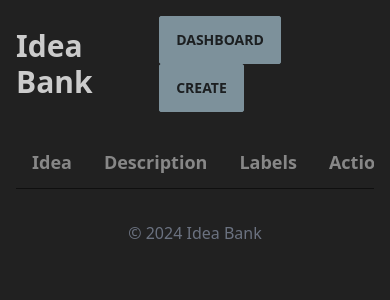
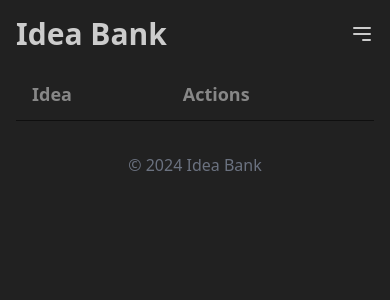
Before and after one commit to davebrougham/ibank, a Django app: page / in a window 390 px wide. Shown: the top 300 px of the page. Run offline with Django 5.2, Linux system fonts and the light colour scheme; data that the repository does not hold is empty; some libraries are stand-ins or nearby versions.

Commit message:
Fixed the label inputs, added mobile and smaller window responsive FE

```diff
--- a/bank/templates/base.html
+++ b/bank/templates/base.html
@@ -11,12 +11,23 @@
     {% block extra_head %}{% endblock %}
 </head>
 <body class="font-sans">
-    <div class="container mx-auto p-4">
-        <header class="flex justify-between items-center mb-6">
-            <h1 class="text-3xl font-bold">Idea Bank</h1>
-            <nav>
-                <a href="{% url 'dashboard' %}" class="btn btn-secondary mr-2">Dashboard</a>
-                <a href="{% url 'create' %}" class="btn btn-secondary mr-2">Create</a>
+    <div class="container mx-auto px-4 sm:px-6 lg:px-8">
+        <header class="py-4">
+            <div class="flex justify-between items-center">
+                <h1 class="text-3xl font-bold">Idea Bank</h1>
+                <button id="mobile-menu-button" class="sm:hidden">
+                    <svg class="w-6 h-6" fill="none" stroke="currentColor" viewBox="0 0 24 24" xmlns="http://www.w3.org/2000/svg">
+                        <path stroke-linecap="round" stroke-linejoin="round" stroke-width="2" d="M4 6h16M4 12h16m-7 6h7"></path>
+                    </svg>
+                </button>
+                <nav class="hidden sm:block">
+                    <a href="{% url 'dashboard' %}" class="btn btn-secondary mr-2">Dashboard</a>
+                    <a href="{% url 'create' %}" class="btn btn-secondary">Create</a>
+                </nav>
+            </div>
+            <nav id="mobile-menu" class="hidden mt-4 sm:hidden">
+                <a href="{% url 'dashboard' %}" class="block py-2 px-4 text-sm hover:bg-gray-700">Dashboard</a>
+                <a href="{% url 'create' %}" class="block py-2 px-4 text-sm hover:bg-gray-700">Create</a>
             </nav>
         </header>
         <main>
@@ -31,6 +42,17 @@
         </footer>
     </div>
 
+    <script>
+        document.addEventListener('DOMContentLoaded', function() {
+            const mobileMenuButton = document.getElementById('mobile-menu-button');
+            const mobileMenu = document.getElementById('mobile-menu');
+
+            mobileMenuButton.addEventListener('click', function() {
+                mobileMenu.classList.toggle('hidden');
+            });
+        });
+    </script>
+
     {% block extra_body %}{% endblock %}
 </body>
 </html>
--- a/bank/templates/dashboard.html
+++ b/bank/templates/dashboard.html
@@ -6,8 +6,8 @@
         <thead>
             <tr>
                 <th class="text-lg font-semibold">Idea</th>
-                <th class="text-lg font-semibold">Description</th>
-                <th class="text-lg font-semibold">Labels</th>
+                <th class="text-lg font-semibold hidden sm:table-cell">Description</th>
+                <th class="text-lg font-semibold hidden xl:table-cell">Labels</th>
                 <th class="text-lg font-semibold">Actions</th>
             </tr>
         </thead>
@@ -15,8 +15,8 @@
             {% for idea in ideas %}
             <tr data-id="{{ idea.id }}" class="hover:bg-gray-700 transition-colors duration-150 ease-in-out cursor-move border-b border-gray-600">
                 <td>{{ idea.name }}</td>
-                <td>{{ idea.description|truncatewords:20 }}</td>
-                <td>
+                <td class="hidden sm:table-cell">{{ idea.description|truncatewords:20 }}</td>
+                <td class="hidden xl:table-cell">
                     {% for label in idea.labels.all %}
                         <span class="badge badge-outline">{{ label.name }}</span>
                     {% endfor %}
--- a/bank/views.py
+++ b/bank/views.py
@@ -1,7 +1,7 @@
 from django.views.decorators.http import require_POST
 from django.shortcuts import render, get_object_or_404, redirect
 from django.http import JsonResponse
-from .models import Idea, Link
+from .models import Idea
 from .forms import IdeaForm, LinkInlineFormSet, IdeaCreateForm
 import json
 from django.db.models import F
```
Also changed, not shown: bank/forms.py (+8 -6 lines), bank/templates/idea_detail.html (+54 -9 lines), 1 other file.
